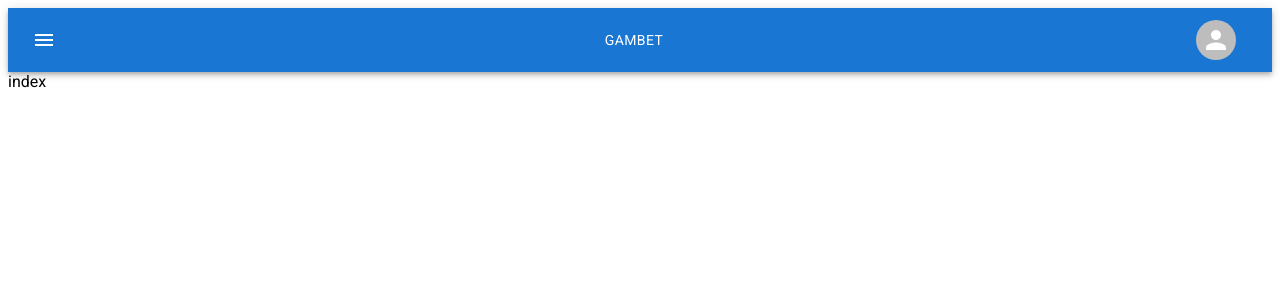
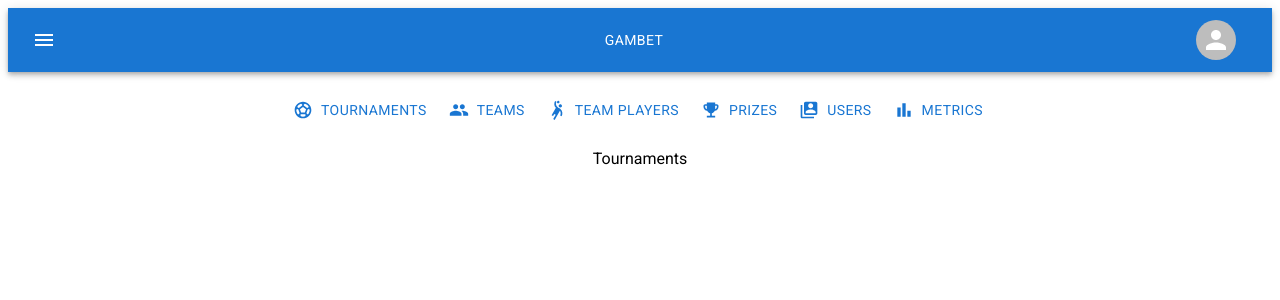
Before and after one commit to NeilenC/Tonic3Prode-Front, a Next.js app: page /admin in a window 1280 px wide. Shown: the top 300 px of the page. Built offline with nearby package versions, Linux system fonts and the light colour scheme; no server answers.

Commit message:
New admin components

```diff
--- a/src/commons/TournamentCard.js
+++ b/src/commons/TournamentCard.js
@@ -47,7 +47,9 @@ const TournamentCard = ({ tournament }) => {
         <Typography variant="subtitle1" color="text.secondary" gutterBottom>
           {format(new Date(tournament.beginning), "MM/dd/yyyy")} -{" "}
           {format(new Date(tournament.ending), "MM/dd/yyyy")}{" "}
-          {tournament.stage}nd Round
+        </Typography>
+        <Typography variant="subtitle1" color="text.secondary" gutterBottom>
+        {tournament.stage} nd Round
         </Typography>
         <Divider sx={{ my: 2 }} />
         <Typography variant="h6" gutterBottom>
--- /dev/null
+++ b/src/pages/admin/Metrics.js
@@ -0,0 +1,15 @@
+// ■ Usuarios registrados,
+// ■ Registro de uso de la plataforma por usuario
+// ■ Registro de participantes por etapas del fixture
+// ■ Permanencia en el sistema,
+// ■ Recordatorios enviados.
+
+import React from 'react'
+
+const Metrics = () => {
+  return (
+    <div>Metrics</div>
+  )
+}
+
+export default Metrics
--- a/src/pages/admin/metrics.js
+++ b/src/pages/admin/Players.js
@@ -3,3 +3,13 @@
 // ■ Registro de participantes por etapas del fixture
 // ■ Permanencia en el sistema,
 // ■ Recordatorios enviados.
+
+import React from 'react'
+
+const Players = () => {
+  return (
+    <div>Players</div>
+  )
+}
+
+export default Players
--- /dev/null
+++ b/src/pages/admin/Prizes.js
@@ -0,0 +1,15 @@
+// ■ Usuarios registrados,
+// ■ Registro de uso de la plataforma por usuario
+// ■ Registro de participantes por etapas del fixture
+// ■ Permanencia en el sistema,
+// ■ Recordatorios enviados.
+
+import React from 'react'
+
+const Prizes = () => {
+  return (
+    <div>Prizes</div>
+  )
+}
+
+export default Prizes
--- /dev/null
+++ b/src/pages/admin/Teams.js
@@ -0,0 +1,15 @@
+// ■ Usuarios registrados,
+// ■ Registro de uso de la plataforma por usuario
+// ■ Registro de participantes por etapas del fixture
+// ■ Permanencia en el sistema,
+// ■ Recordatorios enviados.
+
+import React from 'react'
+
+const Teams = () => {
+  return (
+    <div>Teams</div>
+  )
+}
+
+export default Teams
--- /dev/null
+++ b/src/pages/admin/Tournaments.js
@@ -0,0 +1,22 @@
+import axios from 'axios';
+import React, { useEffect, useState } from 'react'
+
+const Tournaments = () => {
+  const [tournaments, setTournaments] = useState([]);
+
+  useEffect(() => {
+    async function searchTournaments() {
+      const response = await axios.get(
+        "http://localhost:3001/api/tournaments/"
+      );
+      return response.data;
+    }
+    searchTournaments().then((data) => setTournaments(data));
+  }, []);
+
+  return (
+    <div>Tournaments</div>
+  )
+}
+
+export default Tournaments
--- a/src/pages/admin/index.js
+++ b/src/pages/admin/index.js
@@ -4,12 +4,63 @@
 // ■ ABM cruces de equipos
 // ■ ABM Premios
 
-import React from 'react'
+import React, { useEffect, useState } from "react";
+import axios from "axios";
+import { Box, Button, Grid } from "@mui/material";
+import {
+  SportsSoccer as TournamentIcon,
+  SportsHandball as PlayersIcon,
+  Group as TeamsIcon,
+  EmojiEvents as PrizesIcon,
+  BarChart as MetricsIcon,
+  SwitchAccount as UsersIcon
+} from "@mui/icons-material";
+import Tournaments from "./Tournaments";
+import Teams from "./Teams";
+import Players from "./Players";
+import Prizes from "./Prizes";
+import Metrics from "./Metrics";
 
 const index = () => {
+  const [actualComponent, setActualComponent] = useState("tournaments");
+
+  const changeActualComponent = (componente) => {
+    setActualComponent(componente);
+  };
+
+  const components = {
+    tournaments: <Tournaments />,
+    teams: <Teams />,
+    players: <Players />,
+    prizes: <Prizes />,
+    metrics: <Metrics />,
+  };
+
   return (
-    <div>index</div>
-  )
-}
+    <Box
+    >
+      <Box  sx={{
+        display: "flex",
+        justifyContent: "center",
+        alignItems: "center",
+        margin: "10px",
+        alignItems: "center",
+        marginTop: "20px",
+        flexDirection: { xs: "column", md: "row" },
+      }}>
+        <Button sx={{marginRight:"10px" }} startIcon={<TournamentIcon />} onClick={() => changeActualComponent("tournaments")}>Tournaments</Button>
+        <Button sx={{marginRight:"10px" }} startIcon={<TeamsIcon />} onClick={() => changeActualComponent("teams")} >Teams</Button>
+        <Button sx={{marginRight:"10px" }} startIcon={<PlayersIcon />} onClick={() => changeActualComponent("players")}>Team players</Button>
+        <Button sx={{marginRight:"10px" }} startIcon={<PrizesIcon />}onClick={() => changeActualComponent("prizes")}>Prizes</Button>
+        <Button sx={{marginRight:"10px" }} startIcon={<UsersIcon />}onClick={() => changeActualComponent("prizes")}>Users</Button>
+        <Button startIcon={<MetricsIcon />} onClick={() => changeActualComponent("metrics")}>Metrics</Button>
 
-export default index
+      </Box>
+      <Box sx={{ display: "flex", justifyContent: "center", alignItems: "center", marginTop: "20px" }}>
+      {actualComponent && components[actualComponent]}
+      </Box>
+    </Box>
+  );
+};
+
+export default index;
```
Also changed, not shown: src/pages/admin/Users.js (added, +15 -0 lines).
